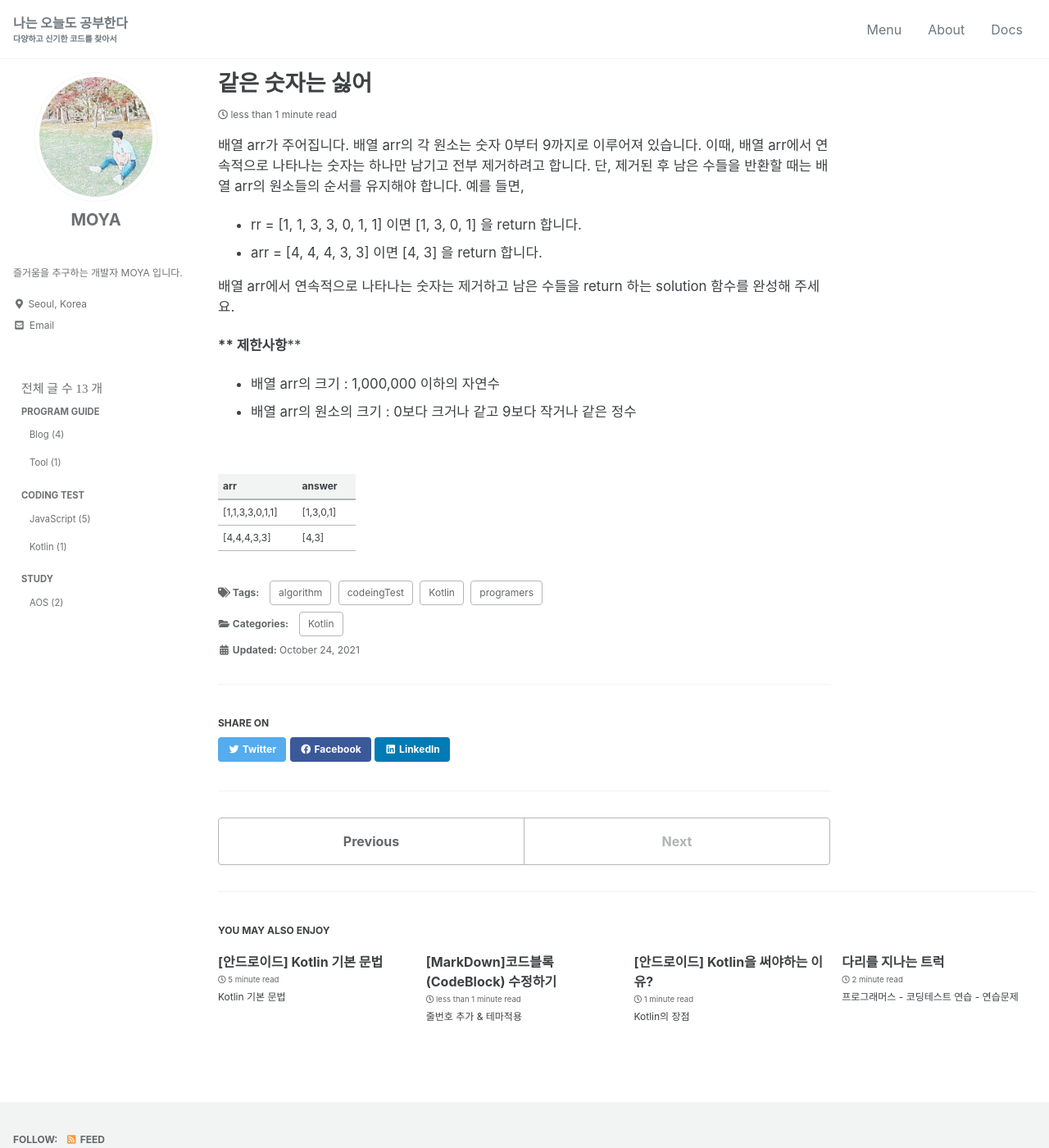
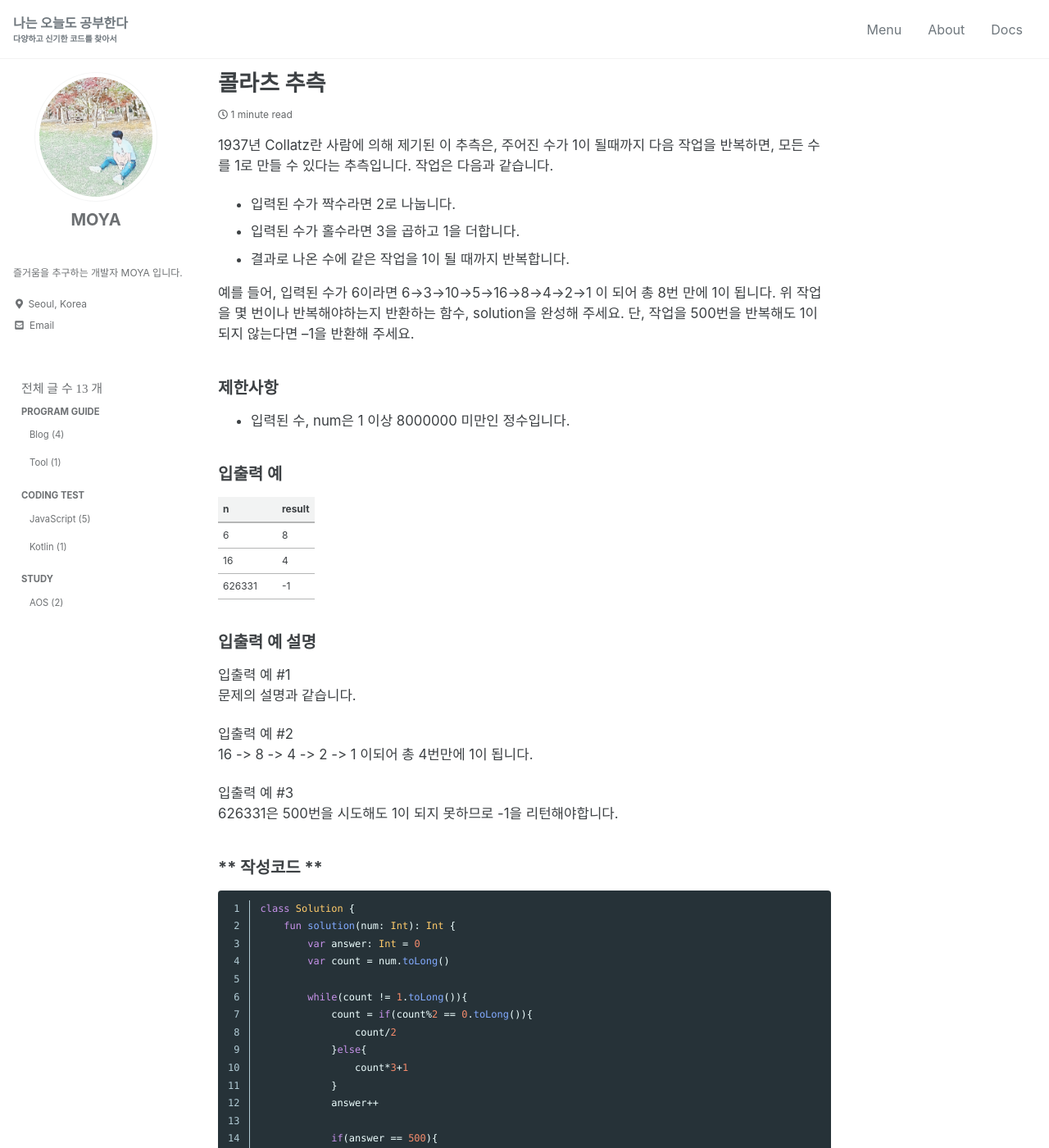
Before and after one commit to kdc7140/kdc7140.github.io, a Jekyll site: the page built from _posts/codingTest/2021-10-24-codingTest5.md, in a window 1280 px wide and 1400 px high. Shown: the whole window at 82% size. Built offline with Jekyll 4.4.1, drawn with Linux system fonts in a browser that asks for light colours; cached includes are drawn as plain includes; some web fonts are replaced; some of the changed text lies outside the part shown.

Commit message:
add post

````diff
--- a/_posts/codingTest/2021-10-24-codingTest5.md
+++ b/_posts/codingTest/2021-10-24-codingTest5.md
@@ -1,5 +1,5 @@
 ---
-title:  "같은 숫자는 싫어"
+title:  "콜라츠 추측"
 excerpt: "프로그래머스 - 코딩테스트 연습 - 연습문제"
 
 categories:
@@ -11,21 +11,79 @@ tags:
   - codeingTest
 ---
 
-배열 arr가 주어집니다. 배열 arr의 각 원소는 숫자 0부터 9까지로 이루어져 있습니다. 이때, 배열 arr에서 연속적으로 나타나는 숫자는 하나만 남기고 전부 제거하려고 합니다. 단, 제거된 후 남은 수들을 반환할 때는 배열 arr의 원소들의 순서를 유지해야 합니다. 예를 들면,
 
-* rr = [1, 1, 3, 3, 0, 1, 1] 이면 [1, 3, 0, 1] 을 return 합니다.
-* arr = [4, 4, 4, 3, 3] 이면 [4, 3] 을 return 합니다.
+1937년 Collatz란 사람에 의해 제기된 이 추측은, 주어진 수가 1이 될때까지 다음 작업을 반복하면, 모든 수를 1로 만들 수 있다는 추측입니다. 작업은 다음과 같습니다.
 
-배열 arr에서 연속적으로 나타나는 숫자는 제거하고 남은 수들을 return 하는 solution 함수를 완성해 주세요.
 
-**** 제한사항****
+* 입력된 수가 짝수라면 2로 나눕니다.
+* 입력된 수가 홀수라면 3을 곱하고 1을 더합니다.
+* 결과로 나온 수에 같은 작업을 1이 될 때까지 반복합니다.
 
-* 배열 arr의 크기 : 1,000,000 이하의 자연수
-* 배열 arr의 원소의 크기 : 0보다 크거나 같고 9보다 작거나 같은 정수
 
-<br/>
+예를 들어, 입력된 수가 6이라면 6→3→10→5→16→8→4→2→1 이 되어 총 8번 만에 1이 됩니다. 위 작업을 몇 번이나 반복해야하는지 반환하는 함수, solution을 완성해 주세요. 단, 작업을 500번을 반복해도 1이 되지 않는다면 –1을 반환해 주세요.<br/>
 
-|arr|answer|
-|---|------|
-|[1,1,3,3,0,1,1]|[1,3,0,1]|
-|[4,4,4,3,3]|[4,3]|
+
+### 제한사항
+
+* 입력된 수, num은 1 이상 8000000 미만인 정수입니다.
+
+
+### 입출력 예
+
+|n|result|
+|---|----|
+|6|8|
+|16|4|
+|626331|-1|
+
+### 입출력 예 설명
+
+입출력 예 #1<br/>
+문제의 설명과 같습니다.
+
+입출력 예 #2<br/>
+16 -> 8 -> 4 -> 2 -> 1 이되어 총 4번만에 1이 됩니다.
+
+입출력 예 #3<br/>
+626331은 500번을 시도해도 1이 되지 못하므로 -1을 리턴해야합니다.
+
+
+
+### ** 작성코드 **
+
+```kotlin
+class Solution {
+    fun solution(num: Int): Int {
+        var answer: Int = 0
+        var count = num.toLong()
+
+        while(count != 1.toLong()){
+            count = if(count%2 == 0.toLong()){
+                count/2
+            }else{
+                count*3+1
+            }
+            answer++
+
+            if(answer == 500){
+                return -1
+            }
+        }
+
+        return answer
+    }
+}
+```
+
+
+### ** 코드풀이 **
+
+문제에 나와있는 조건대로 코드를 작성하면 쉽게 풀리는 문제다. 입력받은 숫자를 2로 나눠
+나머지가 0인 경우 짝수이고, 그 외는 홀수이다.
+
+짝수인 경우 나누기 2, 홀수인 경우 곱하기 3 이후 더하기 1을 해준다.
+위 조건대로 500회까지 반복을 하는데 중간에 count가 1이 된다면 반복을 종료하고
+500회까지 1이 되지 않는다면 -1을 반환한다.
+
+유의해야 할 점은 count가 Long 타입이라는 것과 입력받은 숫자가 1인 경우이다.
+위 두 가지 사항을 신경 써서 코드를 작성하도록 하자.
````
